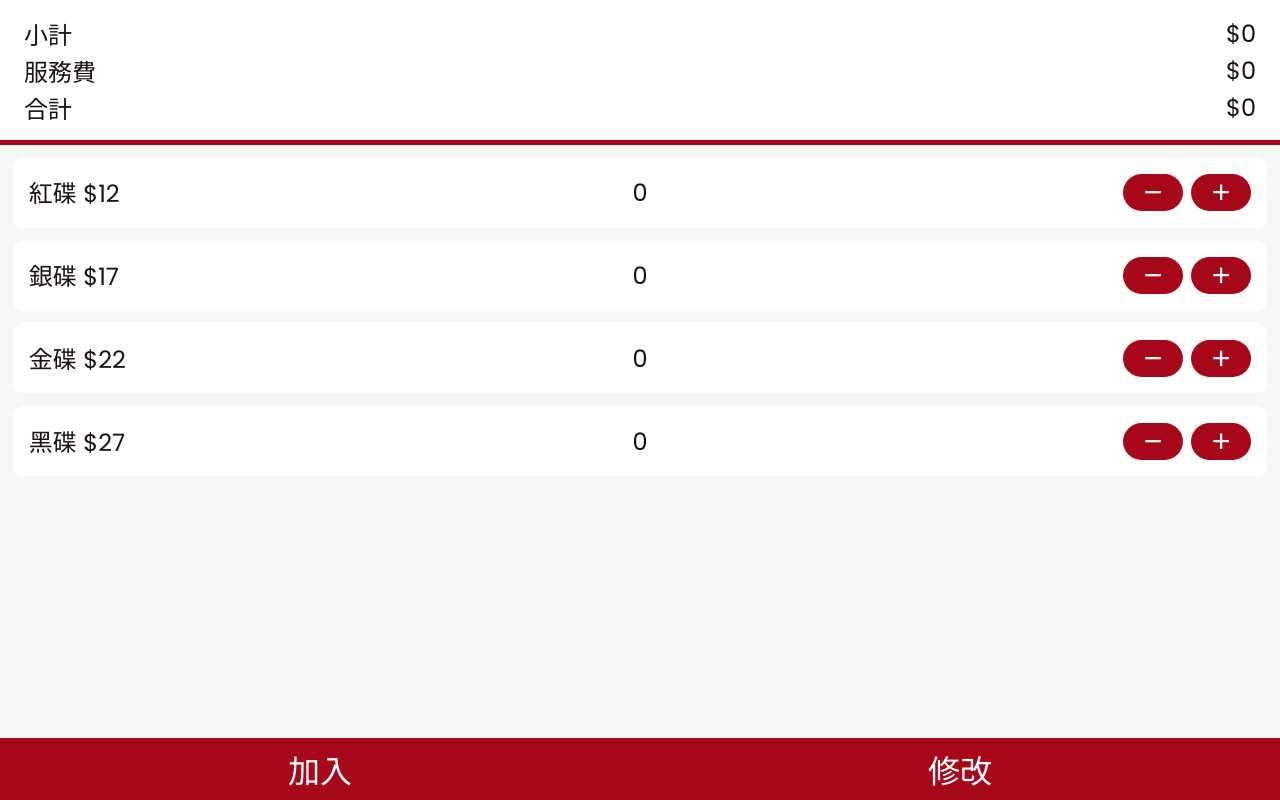
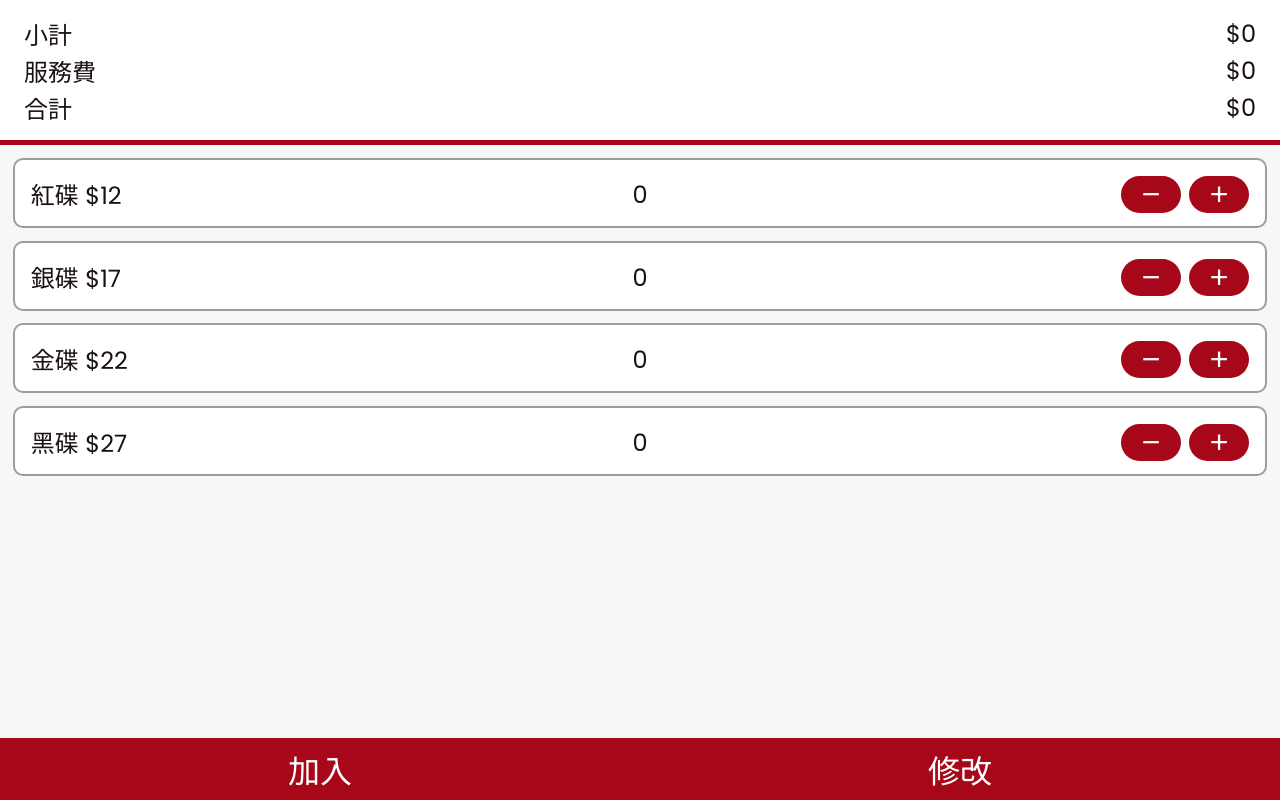
Before and after one commit to man7788/sushiro-calculator, a React (Vite) app in the folder calculator/: page / in a window 1280 px wide. Built offline with nearby package versions, Linux system fonts and the light colour scheme.

Commit message:
Update Item styles

```diff
--- a/calculator/src/Components/Items/Item.module.css
+++ b/calculator/src/Components/Items/Item.module.css
@@ -1,9 +1,10 @@
 .Item {
   background: #fff;
+  border: 2px solid #9d9d9d;
   border-radius: 10px;
   display: grid;
   align-items: center;
-  grid-template-columns: 1.5fr 1fr minmax(137px, 1.5fr);
+  grid-template-columns: minmax(136px, auto) 1fr minmax(136px, auto);
   height: 70px;
   margin: 0 0.8rem 0.8rem 0.8rem;
   padding: 1rem;
```
